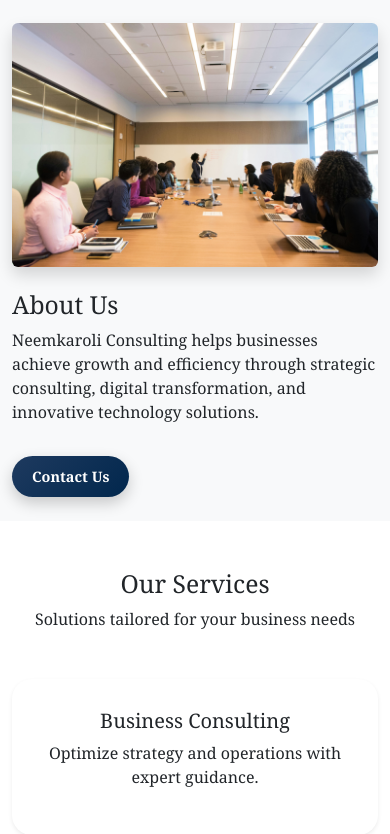
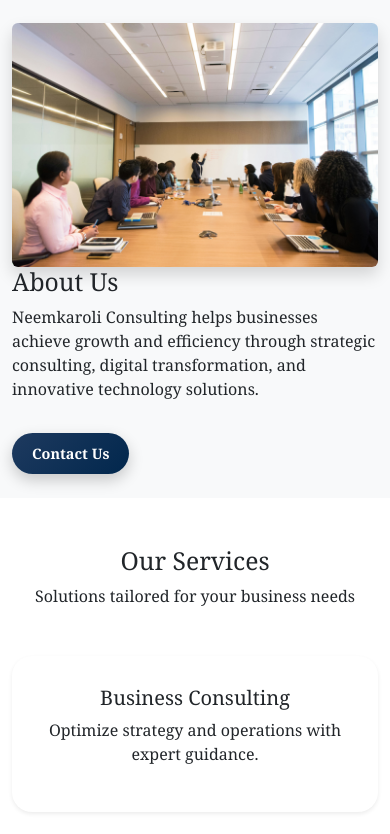
Before and after one commit to neemkaroli12/Neemkaroli-_Consulting, a Django app: page / in a window 390 px wide. Shown: the part 634-1468 px from the top of the page. Run offline with Django 5.2, Linux system fonts and the light colour scheme.

Commit message:
layt.html

```diff
--- a/consulting_app/templates/home.html
+++ b/consulting_app/templates/home.html
@@ -145,7 +145,7 @@
 }
 @media(max-width:576px){
   .about{
-    margin-top:23px;
+    margin: top 23px;
   }
 }
 </style>
```
